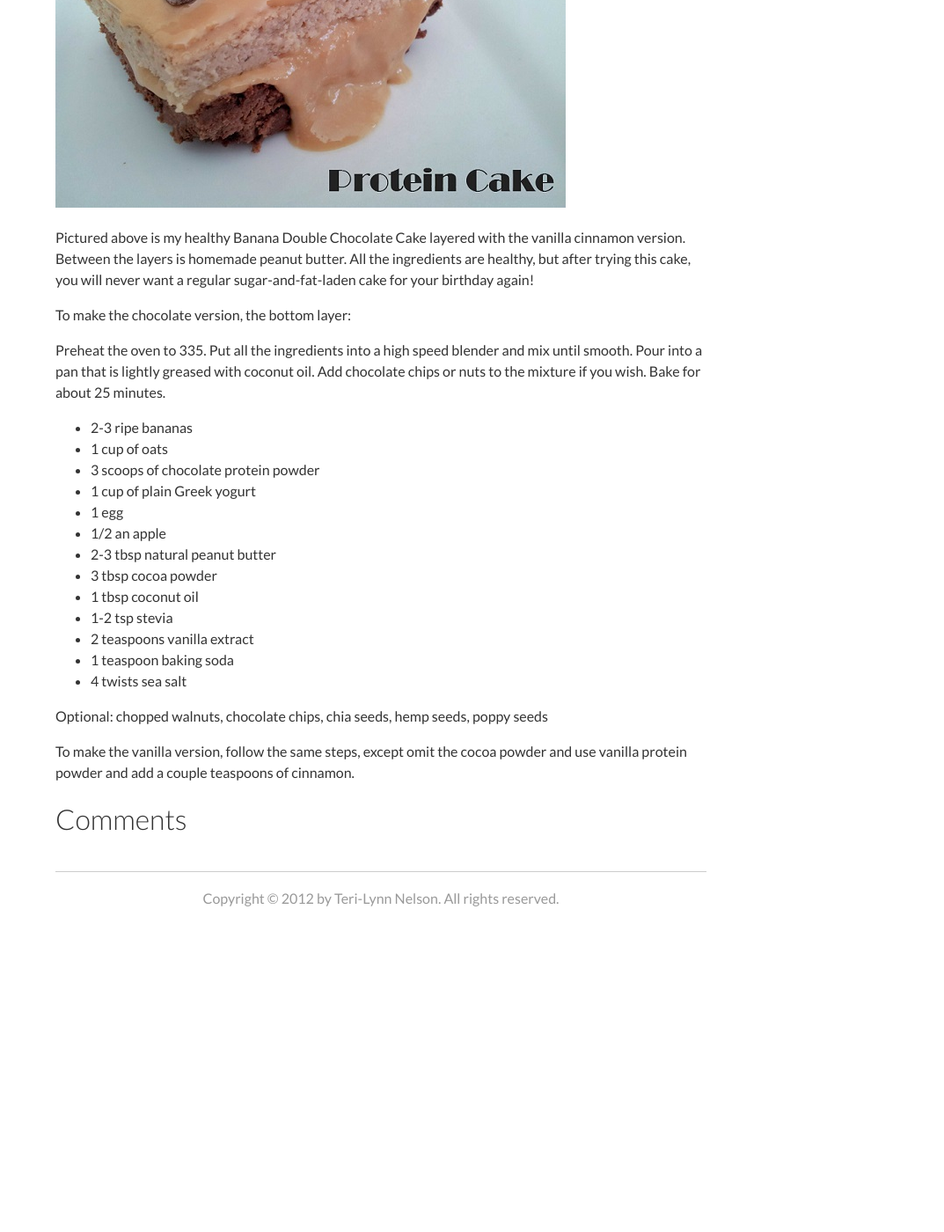
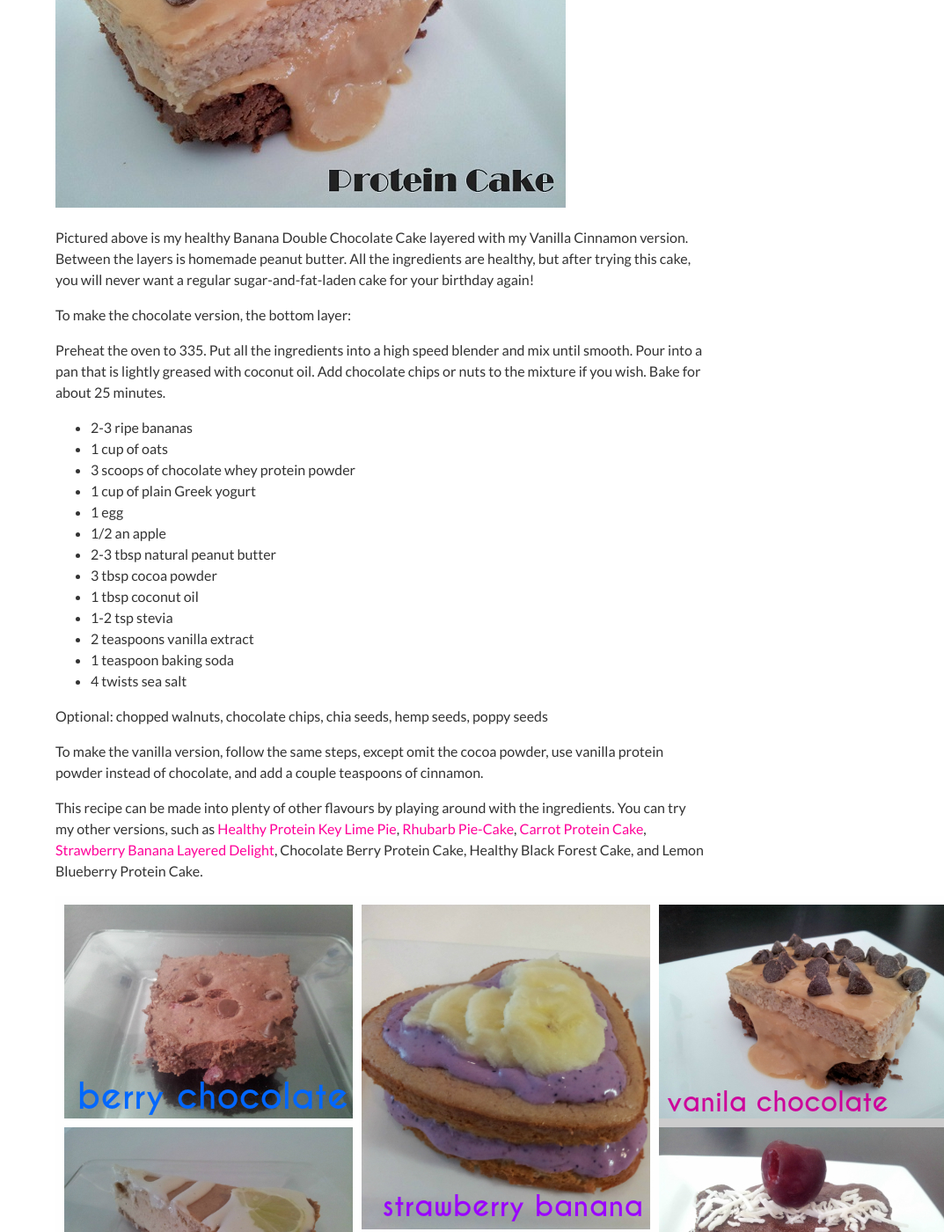
Before and after one commit to teri-lynn/teri-lynn.github.com, a Jekyll site: the page built from _posts/2014-04-13-protein-cake.md, in a window 1280 px wide and 1400 px high, scrolled down 507 px. Shown: the whole window at 88% size, without its empty margins (207-1280 px from the left). Built offline with Jekyll 4.4.1, drawn with Linux system fonts in a browser that asks for light colours; Markdown is read by kramdown in place of the engine named in the settings; before the commit the page ends 1585 px from its top, so only the background shows below that.

Commit message:
Edited Protein Cake Post

```diff
--- a/_posts/2014-04-13-protein-cake.md
+++ b/_posts/2014-04-13-protein-cake.md
@@ -5,7 +5,7 @@ title: Protein Cake
 
 ![Protein Cake](/images/protein_cake.jpg)
 
-Pictured above is my healthy Banana Double Chocolate Cake layered with the vanilla cinnamon version. Between the layers is homemade peanut butter. All the ingredients are healthy, but after trying this cake, you will never want a regular sugar-and-fat-laden cake for your birthday again!
+Pictured above is my healthy Banana Double Chocolate Cake layered with my Vanilla Cinnamon version. Between the layers is homemade peanut butter. All the ingredients are healthy, but after trying this cake, you will never want a regular sugar-and-fat-laden cake for your birthday again!
 
 To make the chocolate version, the bottom layer:
 
@@ -13,7 +13,7 @@ Preheat the oven to 335. Put all the ingredients into a high speed blender and m
 
 - 2-3 ripe bananas
 - 1 cup of oats
-- 3 scoops of chocolate protein powder
+- 3 scoops of chocolate whey protein powder
 - 1 cup of plain Greek yogurt
 - 1 egg
 - 1/2 an apple
@@ -27,4 +27,9 @@ Preheat the oven to 335. Put all the ingredients into a high speed blender and m
 
 Optional: chopped walnuts, chocolate chips, chia seeds, hemp seeds, poppy seeds
 
-To make the vanilla version, follow the same steps, except omit the cocoa powder and use vanilla protein powder and add a couple teaspoons of cinnamon.
+To make the vanilla version, follow the same steps, except omit the cocoa powder, use vanilla protein powder instead of chocolate, and add a couple teaspoons of cinnamon.
+
+This recipe can be made into plenty of other flavours by playing around with the ingredients. You can try my other versions, such as [Healthy Protein Key Lime Pie](http://teri-lynn.ca/2014/08/01/healthy-protein-key-lime-pie/), [Rhubarb Pie-Cake](http://teri-lynn.ca/2014/06/23/rhubarb-pie-cake/), [Carrot Protein Cake](http://teri-lynn.ca/2014/05/18/carrot-protein-cake/), [Strawberry Banana Layered Delight](http://teri-lynn.ca/2014/04/22/strawberry-banana-layered-delight/), Chocolate Berry Protein Cake, Healthy Black Forest Cake, and Lemon Blueberry Protein Cake.
+
+
+![Protein Cake](/images/protein_cake_collage.jpg)
```
Also changed, not shown: images/berry_chocolate_protein_cake.jpg (added), images/berry_chocolate_protein_cake2.jpg (added), images/berry_chocolate_protein_cake3.jpg (added), images/protein_cake_collage.jpg (added).
